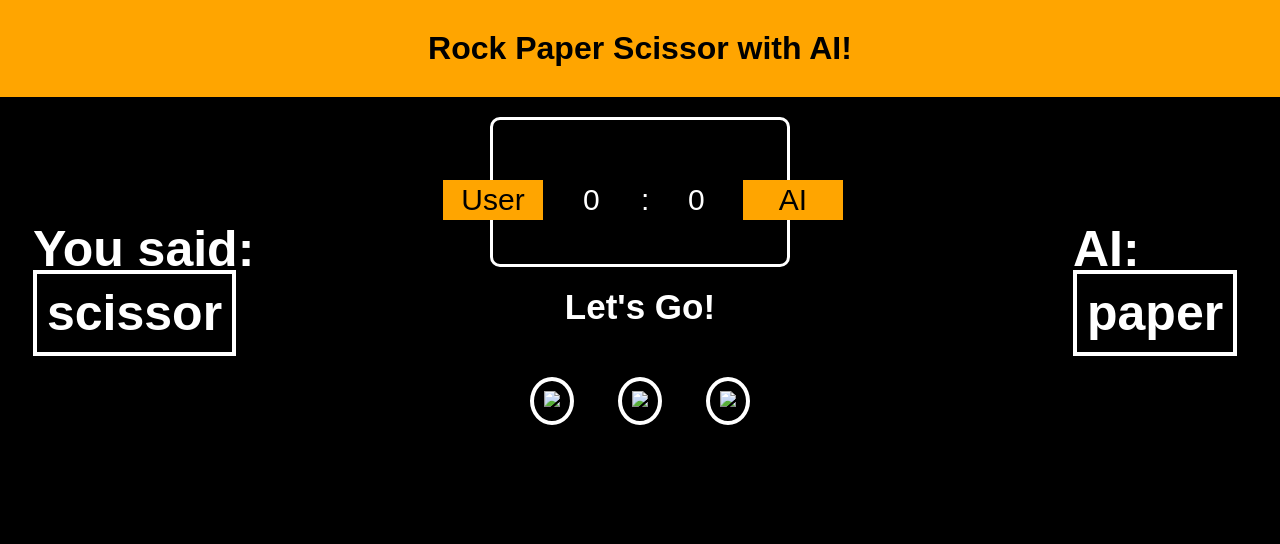
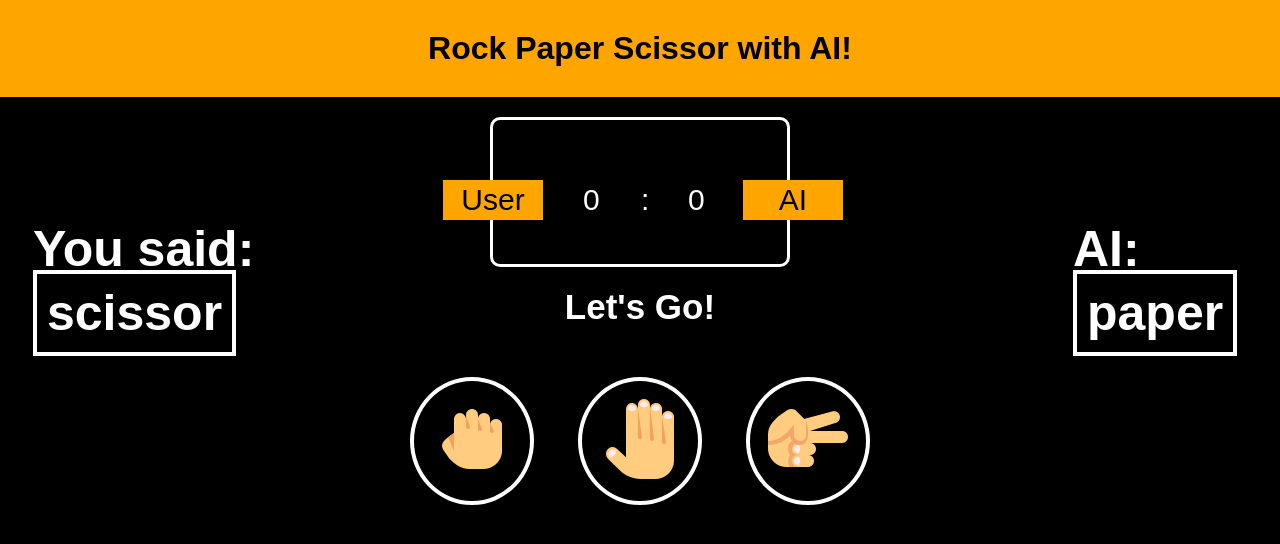
Before and after one commit to ArupDuttaBappy/Rock-Paper-Scissor, a plain HTML site: page index.html in a window 1280 px wide. Drawn offline with Linux system fonts and the light colour scheme.

Commit message:
Update index.html

```diff
--- a/index.html
+++ b/index.html
@@ -28,13 +28,13 @@
 
 <div class="choices">
 	<div class="choice" id="r">
-		<img src="resources/hand-rock.png">
+		<img src="hand-rock.png">
 	</div>
 	<div class="choice" id="p">
-		<img src="resources/hand(2).png">
+		<img src="hand(2).png">
 	</div>
 	<div class="choice" id="s">
-		<img src="resources/hand-scissors.png">
+		<img src="hand-scissors.png">
 	</div>
 
 </div>
```
